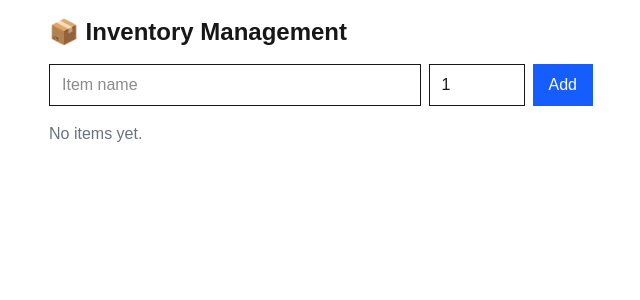
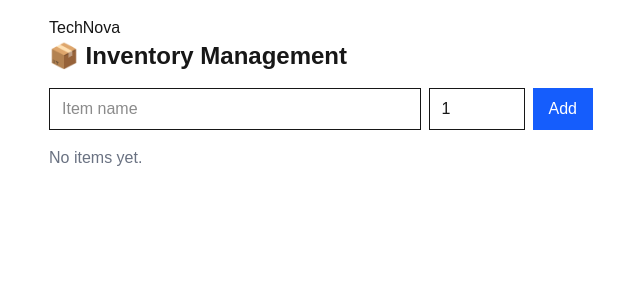
Before and after one commit to Shubham06102003/inventory-management-devops, a Next.js app: page / in a window 1280 px wide. Shown: the top 300 px of the page, without its empty margins (319-959 px from the left). Built offline with nearby package versions, Linux system fonts and the light colour scheme.

Commit message:
Commit to main branch

```diff
--- a/app/page.js
+++ b/app/page.js
@@ -27,6 +27,7 @@ export default function Home() {
 
   return (
     <div className="max-w-xl mx-auto p-4">
+      <h1>TechNova</h1>
       <h1 className="text-2xl font-bold mb-4">📦 Inventory Management</h1>
 
       {/* Form to Add Item */}
```
